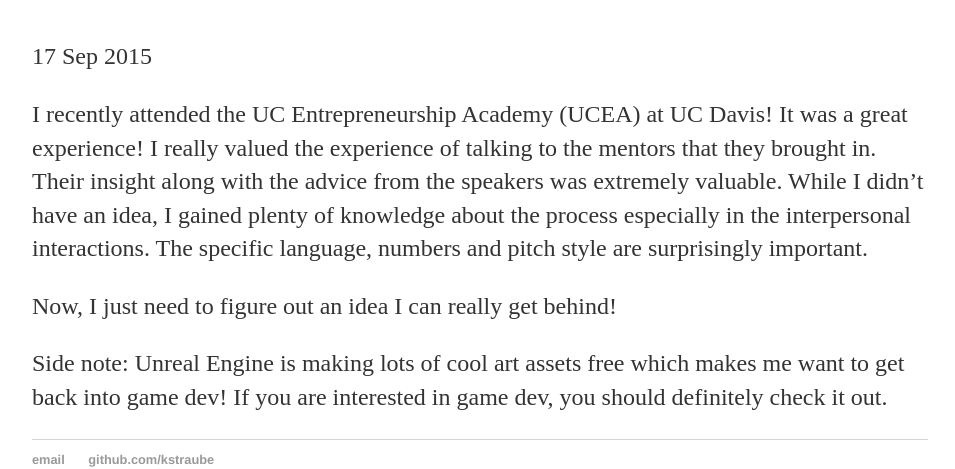
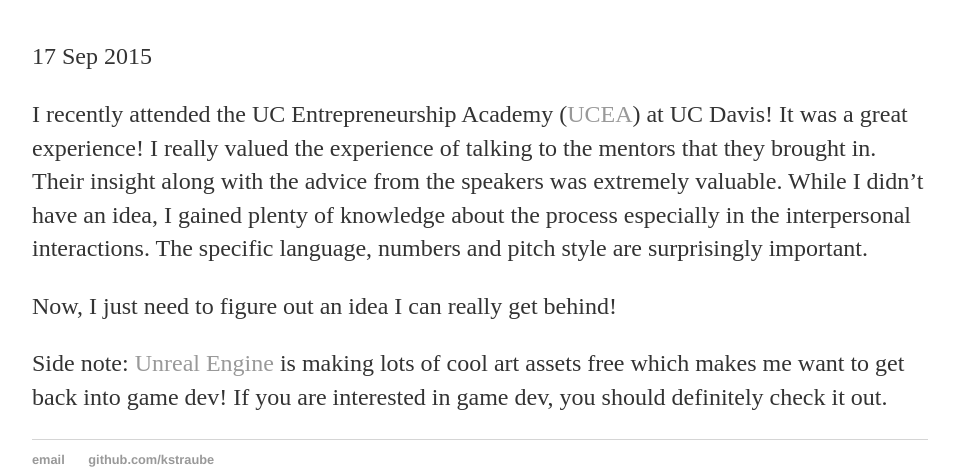
Before and after one commit to kstraube/kstraube.github.io, a Jekyll site: the page built from _posts/2015-09-17-ucea-attend.md, in a window 1280 px wide. Shown: the part 157-626 px from the top of the page, without its empty margins (160-1115 px from the left). Built offline with Jekyll 4.4.1, drawn with Linux system fonts in a browser that asks for light colours; part of the change alters nothing that is shown.

```diff
--- a/_posts/2015-09-17-ucea-attend.md
+++ b/_posts/2015-09-17-ucea-attend.md
@@ -3,7 +3,7 @@ layout: post
 title: "I Attended UCEA!"
 date: 2015-09-17
 ---
-I recently attended the UC Entrepreneurship Academy (UCEA) at UC Davis! It was a great experience!
+I recently attended the UC Entrepreneurship Academy ([UCEA](http://gsm.ucdavis.edu/uc-entrepreneurship-academy)) at UC Davis! It was a great experience!
 I really valued the experience of talking to the mentors that they brought in.
 Their insight along with the advice from the speakers was extremely valuable.
 While I didn't have an idea, I gained plenty of knowledge about the process especially in the interpersonal interactions.
@@ -11,5 +11,5 @@ The specific language, numbers and pitch style are surprisingly important.
 
 Now, I just need to figure out an idea I can really get behind!
 
-Side note: Unreal Engine is making lots of cool art assets free which makes me want to get back into game dev!
+Side note: [Unreal Engine](https://www.unrealengine.com/what-is-unreal-engine-4) is making lots of cool art assets free which makes me want to get back into game dev!
 If you are interested in game dev, you should definitely check it out.
```
